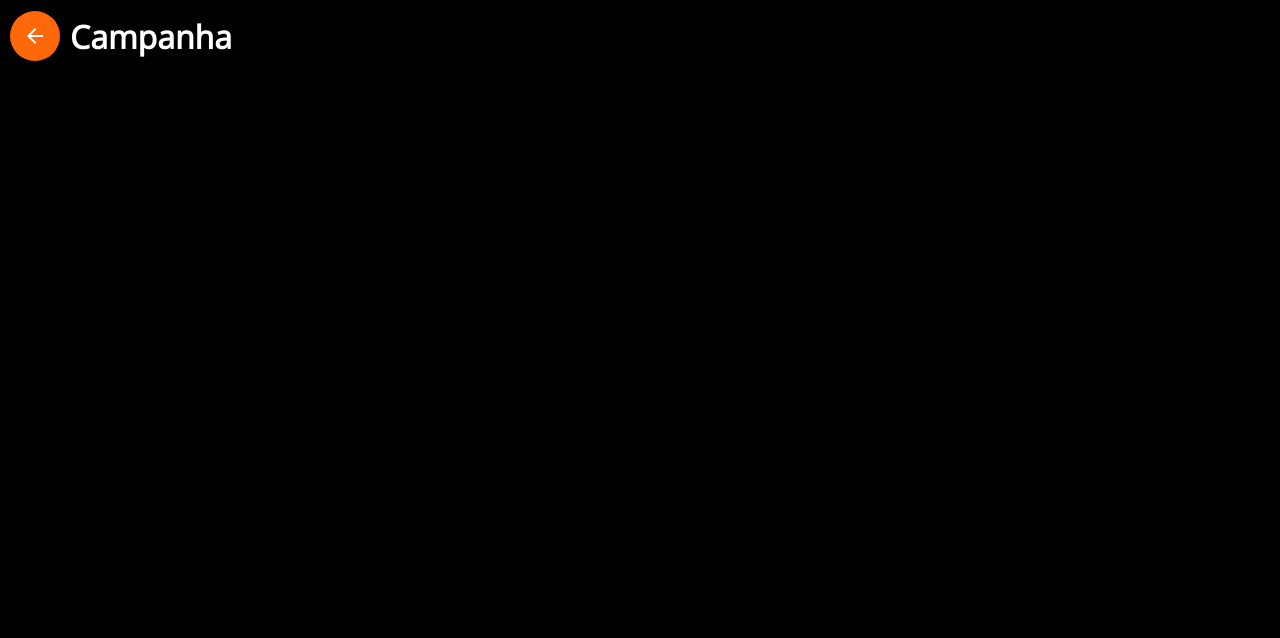
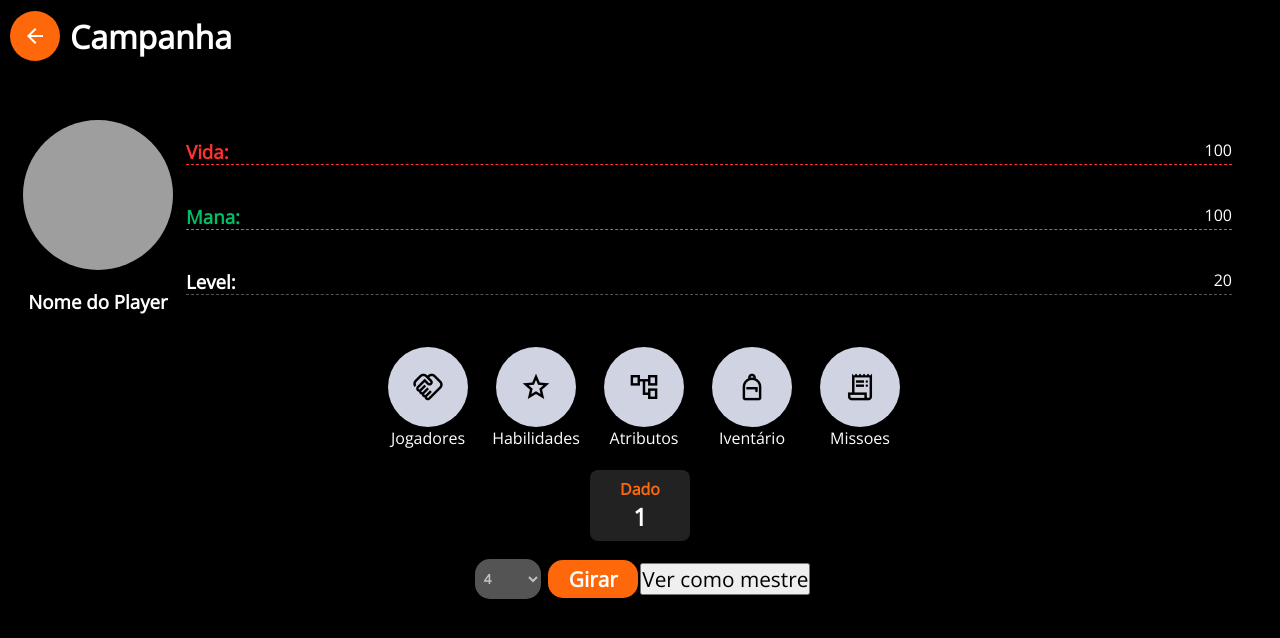
Before and after one commit to danielmhsouza/mesa-rpg-frontend, a React (Create React App) app in the folder frontend/: page /campanha in a window 1280 px wide. Shown: the top 638 px of the page. Built offline with nearby package versions, Linux system fonts and the light colour scheme; grey boxes are pictures that could not be loaded.

Commit message:
campanha page

```diff
--- /dev/null
+++ b/frontend/src/pages/campanha/AreaDados/AreaDados.jsx
@@ -0,0 +1,29 @@
+import React, { useEffect, useState } from "react";
+
+const AreaDados = (props) => {
+    return (
+        <>
+            <div className="main_dados-area">
+                <div className="main_dados-area_dado">
+                    <h4>Dado</h4>
+                    <h2>{props.dado}</h2>
+                </div>
+            </div>
+
+            <div className="main_dados-area_inputs">
+                <select className="input-select" onChange={(e) => props.setTipoDado(e.target.value)}>
+                    <option>4</option>
+                    <option>6</option>
+                    <option>8</option>
+                    <option>10</option>
+                    <option>12</option>
+                    <option>20</option>
+                </select>
+                <button className="button-orange" onClick={props.girar}>Girar</button>
+                <button className="button" onClick={props.ms}>Ver como mestre</button>
+            </div>
+        </>
+    )
+}
+
+export default AreaDados;
--- /dev/null
+++ b/frontend/src/pages/campanha/OptionsScroll/Item.jsx
@@ -0,0 +1,23 @@
+import React, { useEffect, useState } from "react";
+
+const Item = (props) => {
+    return (
+        <>
+            {
+                props.itens.map((it) =>
+
+                    <div className="scroll_item" onClick={() => it.fn()}>
+                        <div className="scroll_item_circle">
+                            <span class="material-symbols-outlined">
+                                {it.icon}
+                            </span>
+                        </div>
+                        <p>{it.name}</p>
+                    </div>
+                )
+            }
+        </>
+    )
+}
+
+export default Item;
--- /dev/null
+++ b/frontend/src/pages/campanha/OptionsScroll/OptionsScroll.jsx
@@ -0,0 +1,81 @@
+import React, { useEffect, useState } from "react";
+import "./optionsscroll.scss";
+import Item from "./Item";
+
+const OptionsScroll = (props) => {
+
+    function openModal() {
+        window.alert("abriu");
+    }
+
+    const items = [
+        {
+            name: "Jogadores",
+            icon: "handshake",
+            fn: openModal
+        },
+        {
+            name: "Habilidades",
+            icon: "star",
+            fn: openModal
+        },
+        {
+            name: "Atributos",
+            icon: "account_tree",
+            fn: openModal
+        },
+        {
+            name: "Iventário",
+            icon: "personal_bag",
+            fn: openModal
+        },
+        {
+            name: "Missoes",
+            icon: "receipt_long",
+            fn: openModal
+        },
+    ];
+
+    const itemsm = [
+        {
+            name: "Jogadores",
+            icon: "handshake",
+            fn: openModal
+        },
+        {
+            name: "Inimigos",
+            icon: "star",
+            fn: openModal
+        },
+        {
+            name: "Atributos",
+            icon: "account_tree",
+            fn: openModal
+        },
+        {
+            name: "Itens",
+            icon: "personal_bag",
+            fn: openModal
+        },
+        {
+            name: "Missoes",
+            icon: "receipt_long",
+            fn: openModal
+        },
+    ];
+
+    return (
+        <>
+            <div className="scroll">
+                {
+                    props.master ?
+                        <Item itens={itemsm} />
+                        :
+                        <Item itens={items} />
+                }
+            </div>
+        </>
+    )
+}
+
+export default OptionsScroll;
--- /dev/null
+++ b/frontend/src/pages/campanha/OptionsScroll/optionsscroll.scss
@@ -0,0 +1,55 @@
+@import "../../../assets/style.scss";
+
+.scroll {
+    padding: 5px;
+    width: 100%;
+    overflow-x: scroll;
+    display: flex;
+    justify-content: center;
+
+    &_item {
+        display: flex;
+        flex-direction: column;
+        justify-content: space-evenly;
+        align-items: center;
+        width: 100px;
+        margin-left: 8px;
+
+        &_circle {
+            background-color: $light_grey;
+            width: 80px;
+            height: 80px;
+            border-radius: 100%;
+            color: $black;
+            display: flex;
+            justify-content: center;
+            align-items: center;
+            cursor: pointer;
+
+            span {
+                font-size: 2em;
+            }
+        }
+
+        &_circle:hover {
+            transform: scale(1.05);
+        }
+    }
+}
+
+.scroll::-webkit-scrollbar {
+    display: none;
+}
+
+@media screen and (max-width: 800px) {
+    .scroll {
+        justify-content: flex-start;
+
+        &_item {
+            &_circle {
+
+                margin-bottom: 8px;
+            }
+        }
+    }
+}
--- /dev/null
+++ b/frontend/src/pages/campanha/Topo/Topo.jsx
@@ -0,0 +1,43 @@
+import React, { useEffect, useState } from "react";
+import "./topo.scss";
+
+const Topo = (props) => {
+
+    return (
+        <>
+            <div className="topo">
+                <div className="topo_img-area">
+                    {
+                        props.master ?
+                            <img src={props.img} alt="img" />
+                            :
+                            <>
+                                <img src={props.player.img} alt="img" />
+                                <h3>{props.player.name}</h3>
+                            </>
+                    }
+                </div>
+                {
+                    props.master ?
+                        <div className="topo_camp-name">
+                            <h3>Nome da Campanha</h3>
+                        </div>
+                        :
+                        <div className="topo_status-area">
+                            <div className="topo_status-area_vida">
+                                <h3>Vida:</h3> {props.player.life}
+                            </div>
+                            <div className="topo_status-area_mana">
+                                <h3>Mana:</h3> {props.player.mana}
+                            </div>
+                            <div className="topo_status-area_level">
+                                <h3>Level:</h3> {props.player.level}
+                            </div>
+                        </div>
+                }
+            </div>
+        </>
+    )
+}
+
+export default Topo;
--- /dev/null
+++ b/frontend/src/pages/campanha/Topo/topo.scss
@@ -0,0 +1,65 @@
+@import "../../../assets/style.scss";
+
+%status {
+    display: flex;
+    justify-content: space-between;
+    border-bottom: 1px dashed $grey;
+}
+
+.topo {
+    width: 100%;
+    display: flex;
+    height: 250px;
+    padding: 8px;
+
+    &_img-area {
+        display: flex;
+        flex-direction: column;
+        justify-content: space-evenly;
+        align-items: center;
+        width: 10em;
+        text-align: center;
+
+        img {
+            border-radius: 100%;
+            width: 150px;
+            height: 150px;
+        }
+    }
+
+    &_status-area {
+        display: flex;
+        flex-direction: column;
+        justify-content: space-evenly;
+        width: calc(100% - 190px);
+        padding-left: 8px;
+
+        &_vida{
+            @extend %status;
+            border-color: $red;
+            h3 {
+                color: $red
+            }
+        }
+        &_mana{
+            @extend %status;
+            border-color: $green;
+            h3 {
+                color: $green;
+            }
+        }
+        &_level{
+            @extend %status;
+        }
+    }
+
+
+    &_camp-name {
+        display: flex;
+        justify-content: flex-start;
+        align-items: center;
+        color: $orange;
+        padding-left: 8px;
+        width: calc(100% - 190px);
+    }
+}
--- a/frontend/src/pages/campanha/campanha.jsx
+++ b/frontend/src/pages/campanha/campanha.jsx
@@ -4,11 +4,59 @@ import { route, frontRoute } from "../../assets/route";
 import List from "../../components/List/List";
 import axios from "axios";
 import Loading from "../../components/Loading";
+import Topo from "./Topo/Topo";
+import OptionsScroll from "./OptionsScroll/OptionsScroll";
+import "./campanha.scss";
+import AreaDados from "./AreaDados/AreaDados";
+
 
 const Campanha = () => {
+    const [player, setPlayer] = useState({
+        name: "Nome do Player",
+        img: "https://source.unsplash.com/random/150x150",
+        life: 100,
+        mana: 100,
+        level: 20
+    });
+    const [master, setMaster] = useState(false);
+
+    const [dado, setDado] = useState(1);
+    const [tipoDado, setTipoDado] = useState(4);
+
+    function girar() {
+        setDado(Math.floor(Math.random() * tipoDado) + 1);
+    }
+
+    function open() {
+        window.alert("abriu");
+    }
+    function ms() {
+        setMaster(!master);
+    }
+
     return (
         <>
-            <Header backto="/taverna" name="Campanha" arrow={true}/>
+            <Header backto="/taverna" name="Campanha" arrow={true} />
+            <div className="main">
+                <Topo master={master} img={"https://source.unsplash.com/random/150x150"} player={player} />
+
+                <OptionsScroll master={master} />
+
+                <AreaDados dado={dado} setTipoDado={setTipoDado} girar={girar} ms={ms}/>
+
+                {
+                    master ?
+                        <>
+                            <div className="main_add-button" onClick={open}>
+                                <span class="material-symbols-outlined">
+                                    add
+                                </span>
+                            </div>
+                        </>
+                        :
+                        null
+                }
+            </div>
         </>
     )
 }
--- /dev/null
+++ b/frontend/src/pages/campanha/campanha.scss
@@ -0,0 +1,53 @@
+@import "../../assets/style.scss";
+
+.main{
+    &_dados-area {
+        margin-top: 16px;
+
+        &_dado {
+            background-color: $dark;
+            display: flex;
+            flex-direction: column;
+            align-items: center;
+            justify-content: center;
+            padding: 8px;
+            width: 100px;
+            border-radius: 8px;
+
+            h4 {
+                color: $orange;
+            }
+        }
+
+        &_inputs {
+            margin-top: 8px;
+            display: flex;
+            justify-content: center;
+            align-items: center;
+            padding: 5px;
+            margin-bottom: 150px;
+            button {
+                font-size: 1.3em;
+            }
+
+            select {
+                height: 3em;
+                width: 5em;
+            }
+        }
+    }
+
+    &_add-button {
+        cursor: pointer;
+        width: 4em;
+        height: 4em;
+        background-color: $orange;
+        border-radius: 100%;
+        display: flex;
+        justify-content: center;
+        align-items: center;
+        position: fixed;
+        bottom: 15px;
+        right: 1em;
+    }
+}
```
